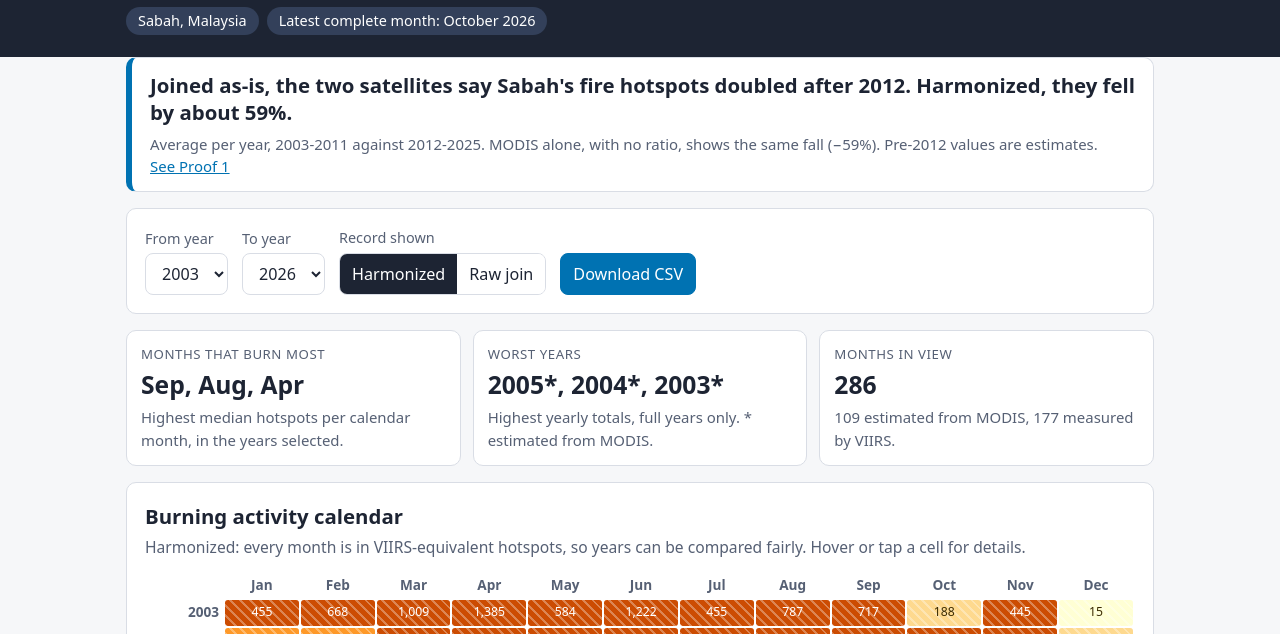
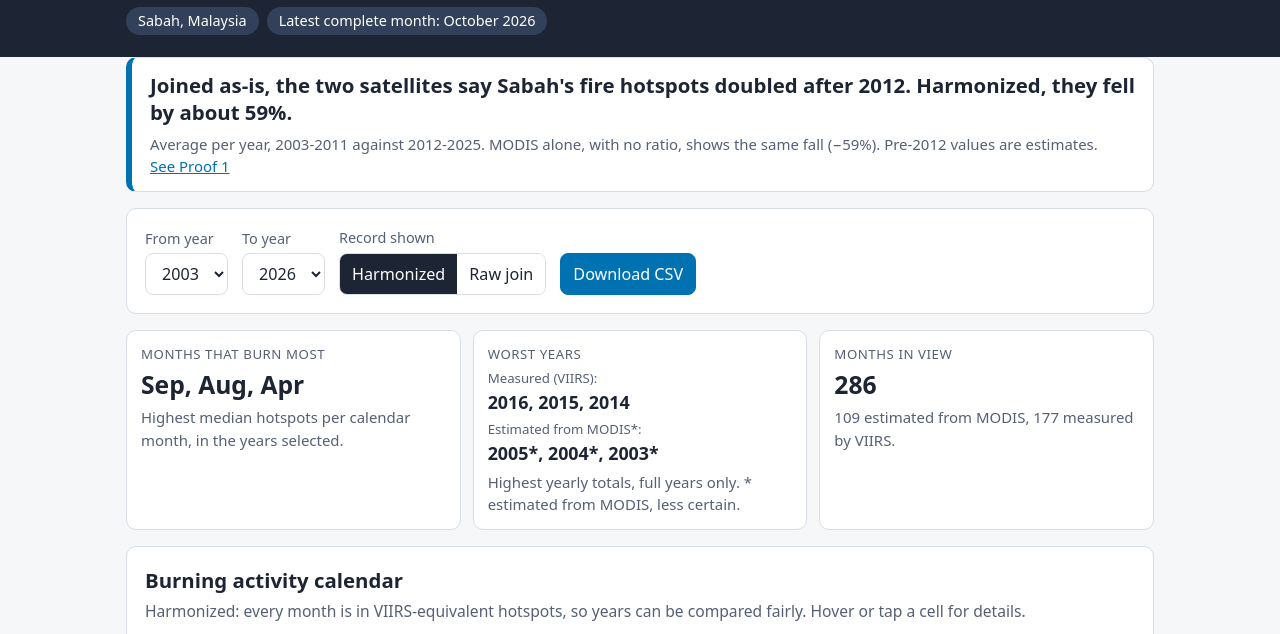
Before and after one commit to maybenot229/borneo-burn-calendar, a plain HTML site: page index.html in a window 1280 px wide. Shown: the part 100-734 px from the top of the page. Drawn offline with Linux system fonts and the light colour scheme.

Commit message:
Split worst years card

```diff
--- a/app.js
+++ b/app.js
@@ -46,15 +46,17 @@ function renderStats(sel) {
   const years = {};
   sel.forEach(r => { (years[r.year] ??= {t: 0, n: 0, est: false}); years[r.year].t += r.harmonized; years[r.year].n++;
                      if (r.estimated) years[r.year].est = true; });
-  const worst = Object.entries(years).filter(([, o]) => o.n === 12).sort((a, b) => b[1].t - a[1].t).slice(0, 3);
-  const anyEst = worst.some(([, o]) => o.est);
+  const full = Object.entries(years).filter(([, o]) => o.n === 12).sort((a, b) => b[1].t - a[1].t);
+  const top3 = est => full.filter(([, o]) => o.est === est).slice(0, 3)
+    .map(([y]) => y + (est ? "*" : "")).join(", ") || "–";
   $("stats").innerHTML =
     `<div class="stat"><div class="k">Months that burn most</div>
        <div class="v">${top.map(x => MONTHS[x[1]]).join(", ")}</div>
        <div class="s">Highest median hotspots per calendar month, in the years selected.</div></div>
      <div class="stat"><div class="k">Worst years</div>
-       <div class="v">${worst.map(([y, o]) => y + (o.est ? "*" : "")).join(", ") || "–"}</div>
-       <div class="s">Highest yearly totals, full years only.${anyEst ? " * estimated from MODIS." : ""}</div></div>
+       <div class="v2"><span class="lbl">Measured (VIIRS):</span> ${top3(false)}</div>
+       <div class="v2"><span class="lbl">Estimated from MODIS*:</span> ${top3(true)}</div>
+       <div class="s">Highest yearly totals, full years only. * estimated from MODIS, less certain.</div></div>
      <div class="stat"><div class="k">Months in view</div>
        <div class="v">${sel.length}</div>
        <div class="s">${sel.filter(r => r.estimated).length} estimated from MODIS, ${sel.filter(r => !r.estimated).length} measured by VIIRS.</div></div>`;
--- a/style.css
+++ b/style.css
@@ -44,7 +44,9 @@ button { cursor:pointer; }
 .stat { background:var(--card); border:1px solid var(--line); border-radius:10px; padding:14px; }
 .stat .k { font-size:.78rem; color:var(--muted); text-transform:uppercase; letter-spacing:.04em; }
 .stat .v { font-size:1.45rem; font-weight:700; margin:2px 0; }
-.stat .s { font-size:.88rem; color:var(--muted); }
+.stat .v2 { font-size:1.05rem; font-weight:700; margin:4px 0; }
+.stat .v2 .lbl { display:block; font-size:.78rem; font-weight:400; color:var(--muted); }
+.stat .s {font-size:.88rem; color:var(--muted); }
 
 .scroll { overflow-x:auto; }
 table.heat { border-collapse:separate; border-spacing:2px; font-size:.8rem; min-width:600px; width:100%; }
```
Also changed, not shown: 1 other file.
